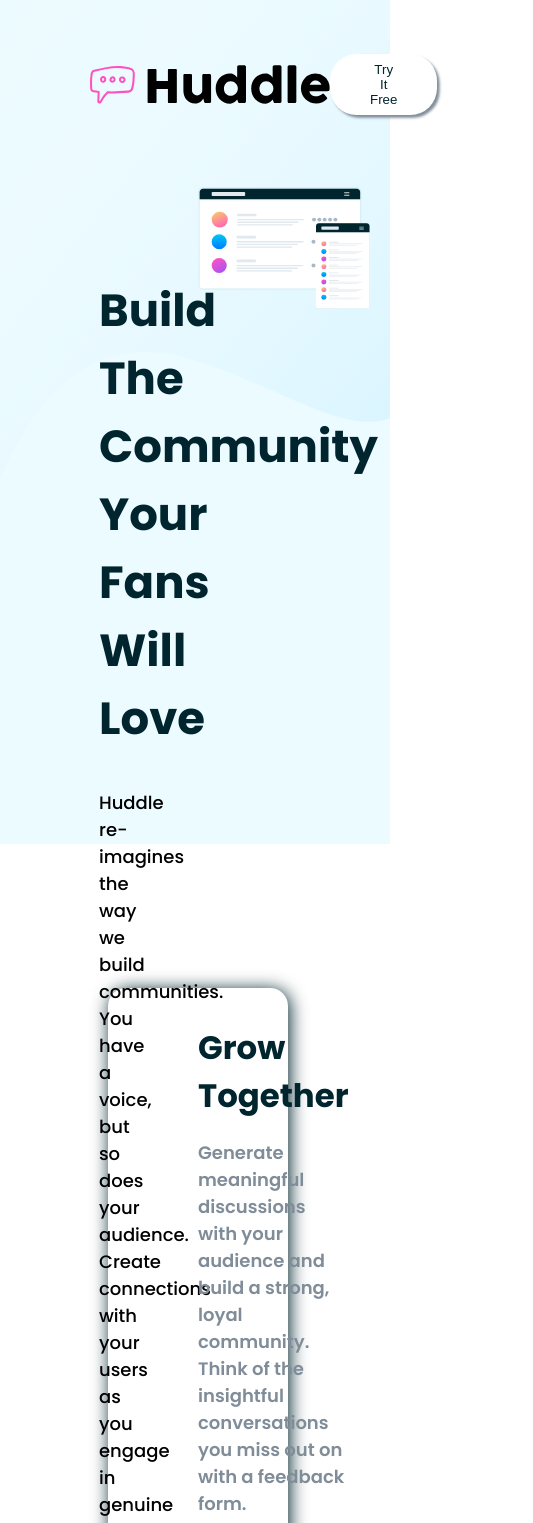
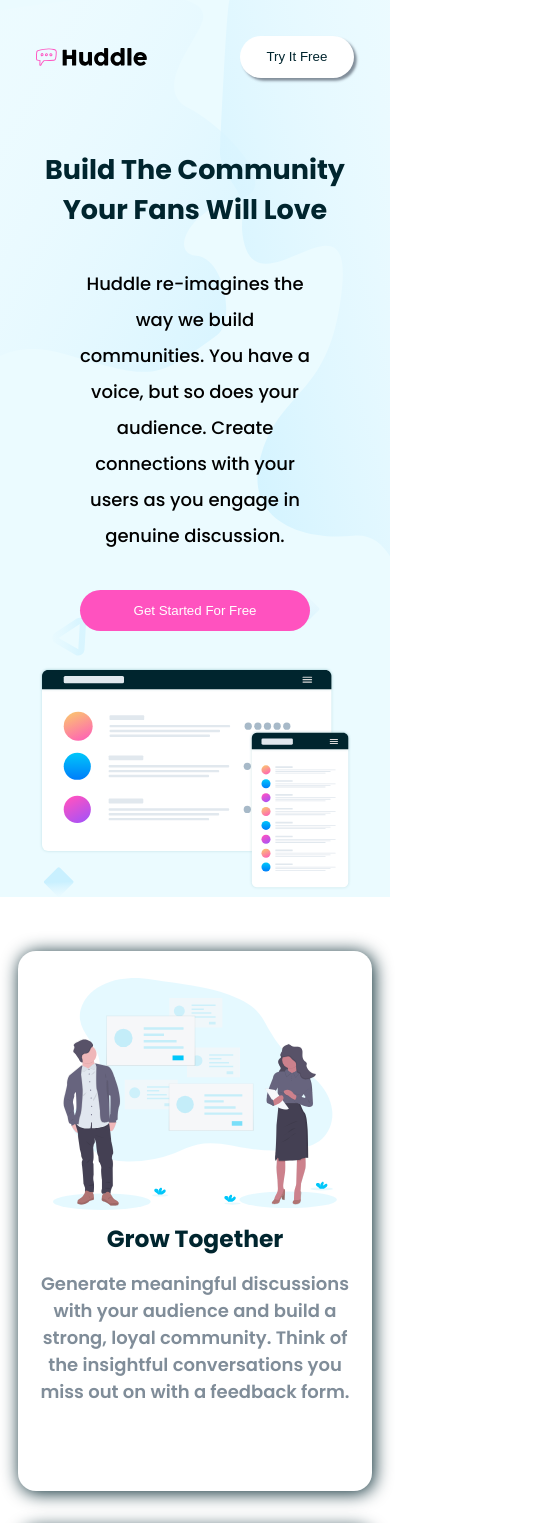
Before and after one commit to Yashbabani0/huddle-landing-page-with-alternating-feature-blocks-master-main, a plain HTML site: page index.html in a window 390 px wide. Shown: the top 1523 px of the page, 533 px wide, since content can reach past the window. Drawn offline with Linux system fonts and the light colour scheme.

Commit message:
mobile ver is pending

```diff
--- a/style.css
+++ b/style.css
@@ -24,7 +24,7 @@
 /* Header */
 #pageTop {
   width: 100%;
-  height: 100vh;
+  min-height: 100vh;
   background-image: url(./images/bg-hero-desktop.svg);
   background-repeat: no-repeat;
   background-size: cover;
@@ -75,8 +75,6 @@
 button:hover {
   opacity: 80%;
 }
-#headerButton {
-}
 header img {
   width: 90%;
 }
@@ -96,6 +94,7 @@
   border-radius: 1em;
   box-shadow: 0.1em 0.1em 1em var(--Very-Dark-Cyan);
   padding: 2em 5em;
+  position: relative;
 }
 .cardMain img {
   width: 80%;
@@ -210,3 +209,109 @@
   border-color: var(--Pink);
   transition: 1s;
 }
+@media (min-width: 23em) and (max-width: 62em) {
+  body {
+    max-width: 100%;
+    min-width: 100%;
+  }
+  #pageTop {
+    background-image: url(./images/bg-hero-mobile.svg);
+  }
+  nav {
+    padding: 2em;
+    margin: 0;
+  }
+  nav img {
+    width: 35%;
+  }
+  nav button {
+    padding: 1em 2em;
+  }
+  header {
+    flex-direction: column;
+    text-align: center;
+    align-items: center;
+    justify-content: center;
+  }
+  #headerText {
+    padding: 2em 1em;
+    min-width: 100%;
+    max-width: 100%;
+  }
+  h1 {
+    font-size: 1.5em;
+  }
+  #headerPara {
+    padding: 2em 3em;
+    line-height: 2;
+  }
+  header img {
+    width: 80%;
+  }
+
+  main {
+    padding: 3em 1em;
+  }
+  .cardMain {
+    flex-direction: column;
+    max-width: 100%;
+    margin-bottom: 2em;
+    padding: 1em 2em;
+    text-align: center;
+    height: 30em;
+  }
+  .cardMain img {
+    width: 80%;
+    position: absolute;
+    top: 5%;
+    left: 10%;
+  }
+  .cardText {
+    position: absolute;
+    top: 50%;
+  }
+  h3 {
+    font-size: 1.3em;
+  }
+  .cardPara {
+    font-size: 0.8;
+    padding: 0 1em;
+  }
+  .cardMain:nth-last-child(1) {
+    margin-bottom: 10em;
+  }
+  footer {
+    min-width: 100;
+    max-width: 100%;
+    padding: 0 1em;
+    padding-top: 10em;
+    display: flex;
+    align-items: center;
+    justify-content: center;
+    flex-direction: column;
+  }
+  #community {
+    width: 90%;
+    text-align: center;
+  }
+  h2 {
+    font-size: 1em;
+  }
+  #community button {
+    font-size: 0.8em;
+    padding: 1em;
+  }
+  #huddleSVG {
+    top: 20%;
+    left: 10%;
+    width: 50%;
+  }
+  #contactUs {
+    width: 100%;
+    font-size: 1em;
+  }
+  #footerData {
+    align-items: center;
+    justify-content: center;
+  }
+}
```
Lines whose indentation alone changed are shown as unchanged.
